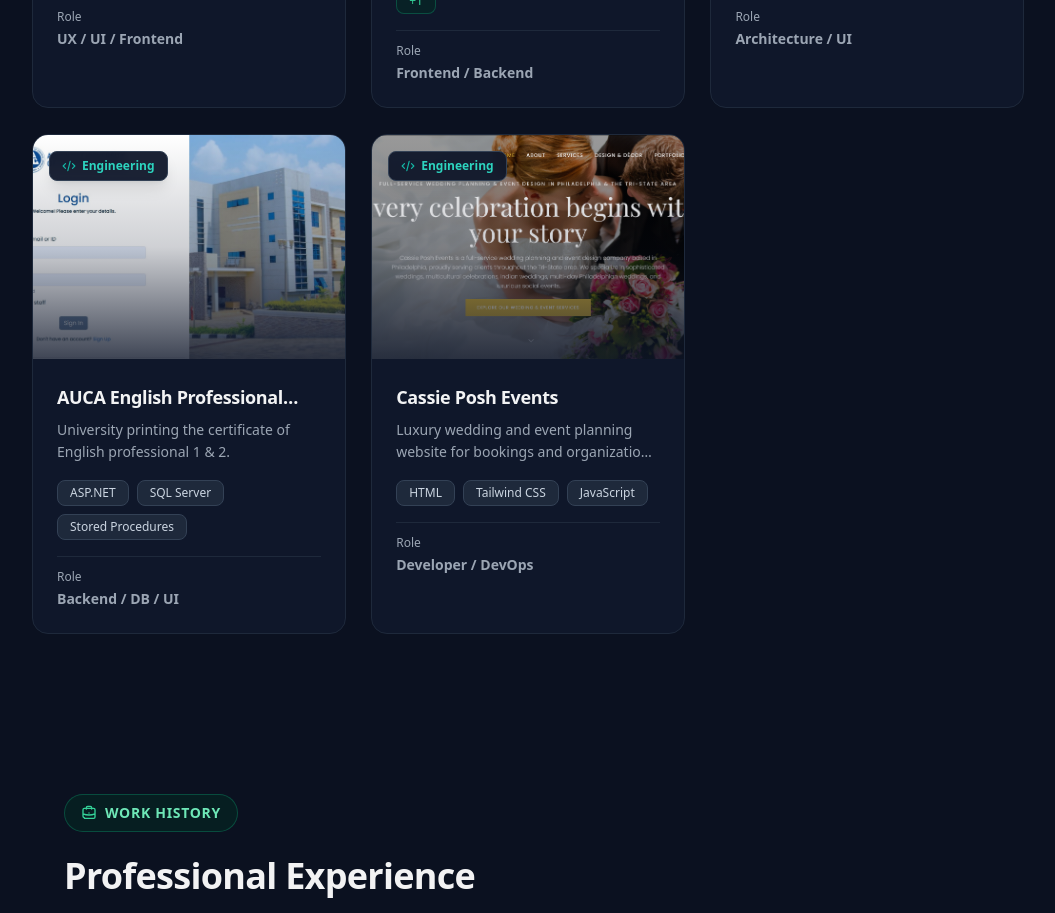
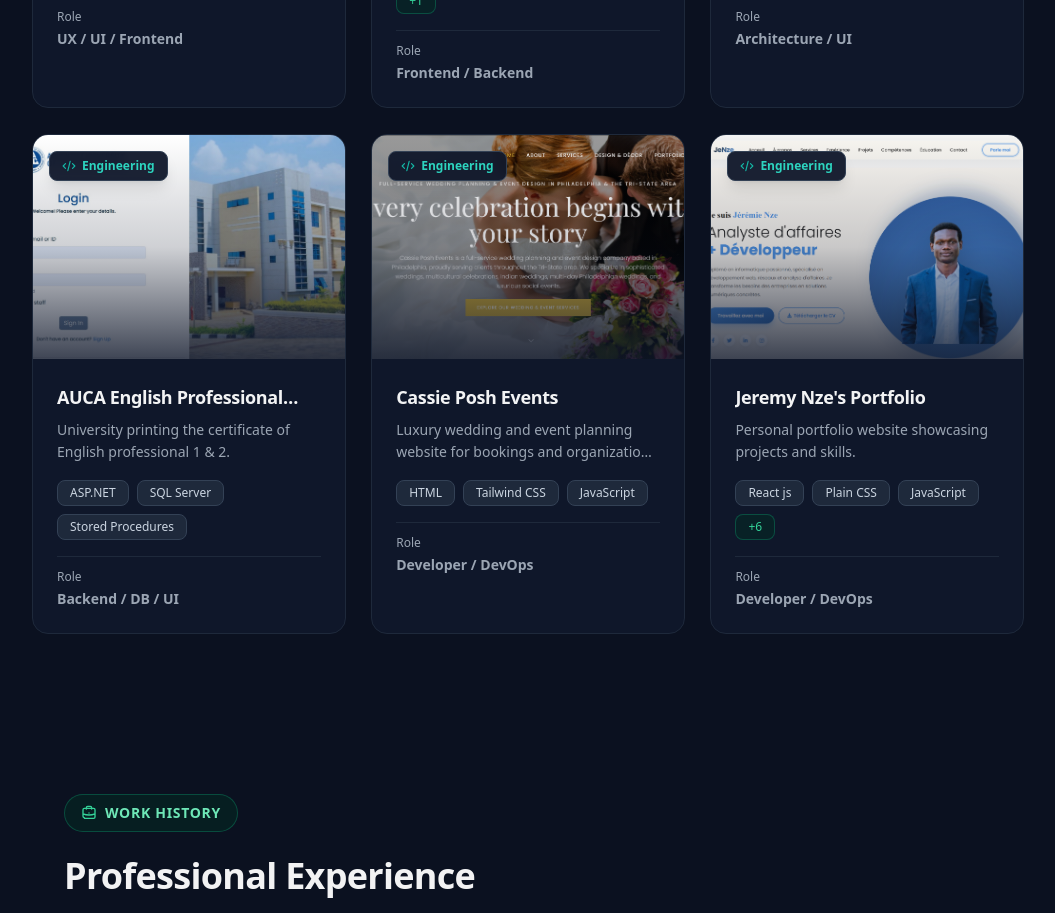
Before and after one commit to daniel2023-maseya2002/my-portfolio, a React (Vite) app: page / in a window 1280 px wide. Shown: the part 3640-4553 px from the top of the page, without its empty margins (112-1167 px from the left). Built offline with nearby package versions, Linux system fonts and the light colour scheme.

Commit message:
Added the new project in the portfolio.

```diff
--- a/src/data/projects.js
+++ b/src/data/projects.js
@@ -18,6 +18,9 @@ import aucaCover from "../assets/projects/auca-cover.jpg";
 // Import images for Cassie Posh Events
 import cassie1 from "../assets/projects/cassie1.png";
 import cassieCover from "../assets/projects/cassiecover.png";
+
+import jeremie1 from "../assets/projects/jeremie1.png";
+import jeremieCover from "../assets/projects/jeremiecover.png";
 
 // Each project has: id, title, type ('ux'|'eng'), short, role, tech, cover (bundled URL), images (array of bundled URLs), longDescription, liveUrl
 const projects = [
@@ -86,6 +89,19 @@ const projects = [
     longDescription:
       "This is a sophisticated, modern website for Cassie Posh Events, LLC, a luxury wedding and event planning company based in Philadelphia, serving clients throughout the Tri-State area. The website embodies elegance, sophistication, and professionalism through its thoughtful design and user experience. Features include event portfolio showcase, service packages, booking system, client testimonials, and a contact management system.",
     liveUrl: "https://cassieposhevents.com/"
+  },
+  {
+    id: "jeremienze-portfolio", // Fixed ID spelling to match the actual business name
+    title: "Jeremy Nze's Portfolio",
+    type: "eng",
+    short: "Personal portfolio website showcasing projects and skills.",
+    role: "Developer / DevOps",
+    tech: ["React js", "Plain CSS", "JavaScript", "Vite", "React Router DOM", "Framer Motion", "Formspree", "GitHub Pages", "Andasy Dev"],
+    cover: jeremieCover,
+    images: [jeremie1],
+    longDescription:
+      "A modern, professional portfolio website built with React.js to showcase skills, experience, projects, and certifications. The portfolio features a clean, responsive design with smooth animations and a professional blue color scheme. It includes sections for an about me, project showcase with detailed descriptions, a skills section with proficiency indicators, and a contact form that integrates with email services for easy communication.",
+    liveUrl: "https://jeremienze-portfolio.andasy.dev/"
   }
 ];
 
```
Also changed, not shown: src/assets/projects/jeremeie1.png (added), src/assets/projects/jeremiecover.png (added).
